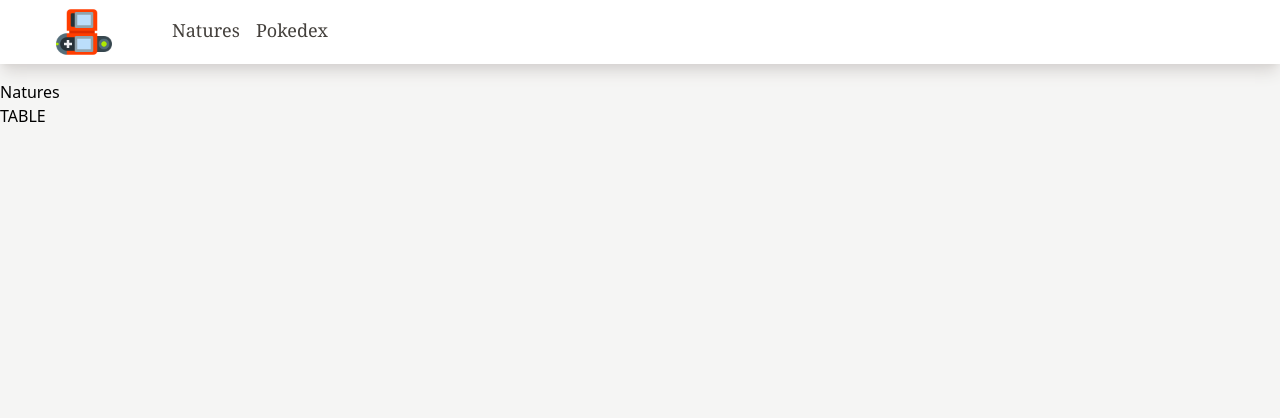
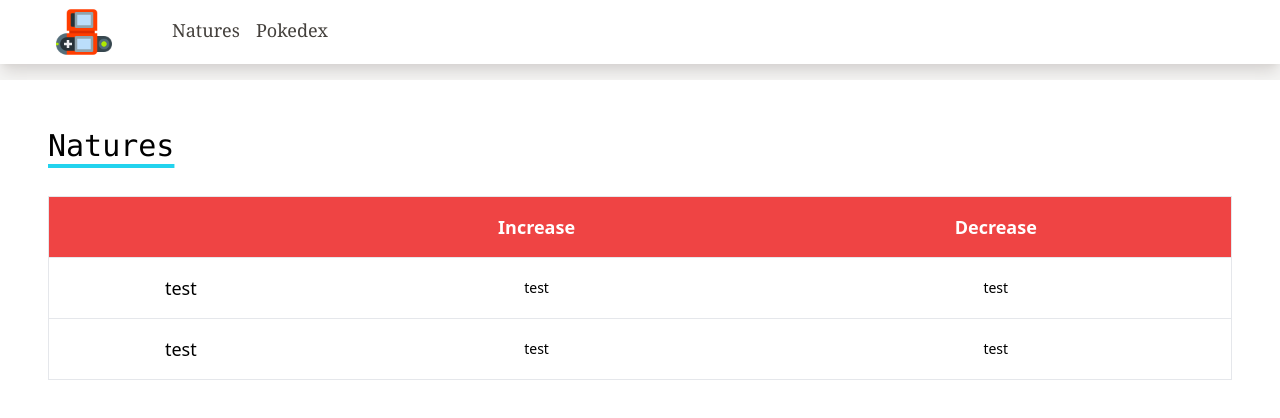
Before and after one commit to pokemon-vgc-project/app, a Vue app: page /natures in a window 1280 px wide. Shown: the top 418 px of the page. Built offline with nearby package versions, Linux system fonts and the light colour scheme.

Commit message:
feat(sc-197): implement the natures' table layout

```diff
--- a/src/views/Natures/NaturesView.vue
+++ b/src/views/Natures/NaturesView.vue
@@ -1,9 +1,53 @@
 <template>
-    <section>
-        <h1>Natures</h1>
-        TABLE
-    </section>
+    <TheContainer>
+        <TheTitle>Natures</TheTitle>
+        <table>
+            <thead>
+                <tr>
+                    <th></th>
+                    <th>Increase</th>
+                    <th>Decrease</th>
+                </tr>
+            </thead>
+            <tbody>
+                <tr>
+                    <td>test</td>
+                    <td>test</td>
+                    <td>test</td>
+                </tr>
+                <tr>
+                    <td>test</td>
+                    <td>test</td>
+                    <td>test</td>
+                </tr>
+            </tbody>
+        </table>
+    </TheContainer>
 </template>
 
-<script setup lang="ts">
-</script>
+<style scoped>
+table {
+    @apply table-auto border-collapse border w-full;
+}
+
+table th {
+    @apply text-lg font-bold bg-red-500 text-white;
+}
+
+table td {
+    @apply text-sm;
+}
+
+table tbody td:first-child {
+    @apply text-lg font-medium;
+}
+
+table tbody tr:hover {
+    @apply bg-cyan-400 text-stone-50 duration-300;
+}
+
+table th,
+table td {
+    @apply border-b text-center p-4;
+}
+</style>
```
